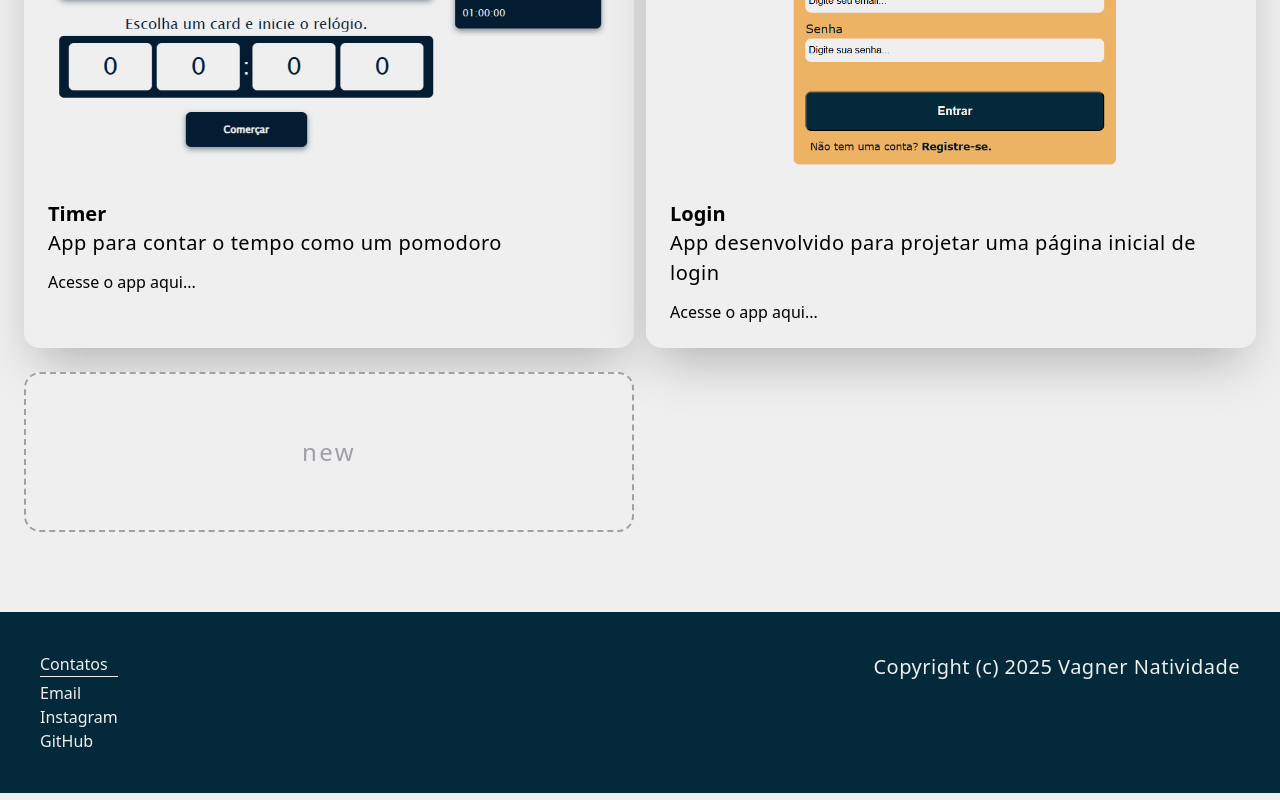
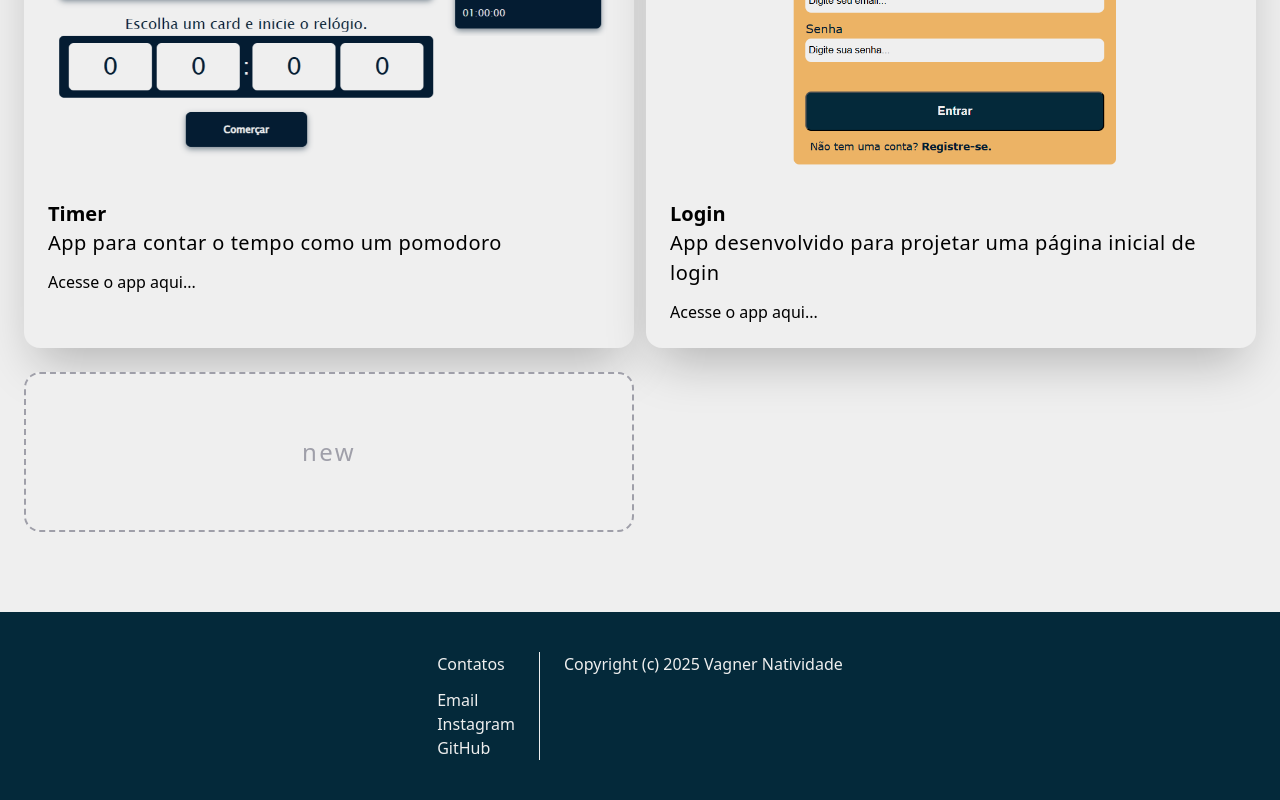
Before and after one commit to VagnerNatvidade/nativ, a Next.js app: page / in a window 1280 px wide. Shown: the part 1192-1992 px from the top of the page. Built offline with nearby package versions, Linux system fonts and the light colour scheme.

Commit message:
feat: ajusta footer layout

```diff
--- a/app/components/footer.tsx
+++ b/app/components/footer.tsx
@@ -3,10 +3,10 @@ import React from "react";
 
 const Footer = () => {
   return (
-    <footer className="w-full min-h-40 p-10 flex flex-col sm:flex-row sm:justify-between sm:items-start gap-3 items-center justify-center text-[#efefef] bg-[#04293a]">
-      <div>
-        <h2 className="border-b">Contatos</h2>
-        <nav className="flex flex-col mt-1">
+    <footer className="text-md w-full min-h-40 p-10 flex flex-col sm:flex-row sm:items-start gap-6 items-center justify-center text-[#efefef] bg-[#04293a]">
+      <div className="border-r pr-6">
+        <h2>Contatos</h2>
+        <nav className="flex flex-col mt-3 ">
           <Link href={"mailto:vagnerflorindojunior@gmai.com"}>Email</Link>
           <Link href={"https://www.instagram.com/vagner_natividade/"}>
             Instagram
--- a/app/globals.css
+++ b/app/globals.css
@@ -12,12 +12,12 @@ body {
   background: #efefef;
 }
 
-p {
+main p {
   letter-spacing: 0.025em;
 }
 
 @media (min-width: 768px) {
-  p {
+  main p {
     font-size: 1.25rem;
   }
 }
```
